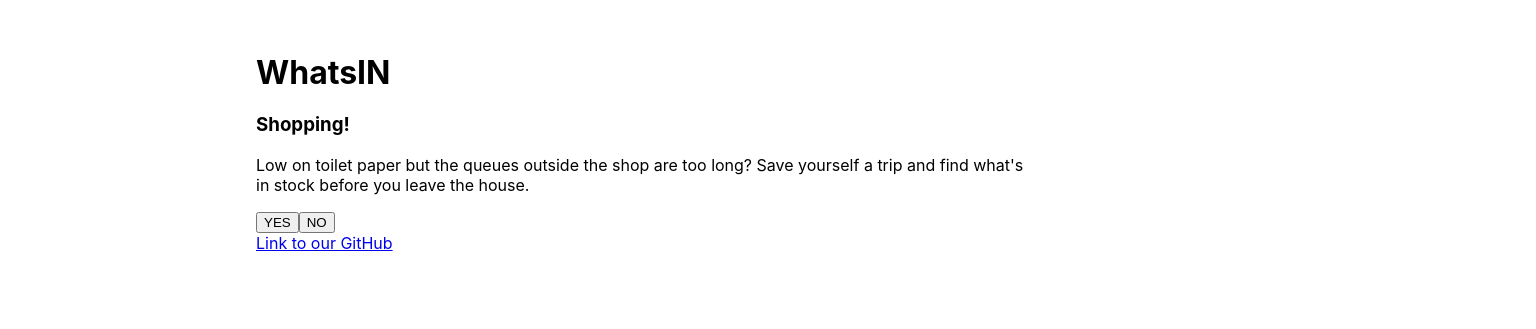
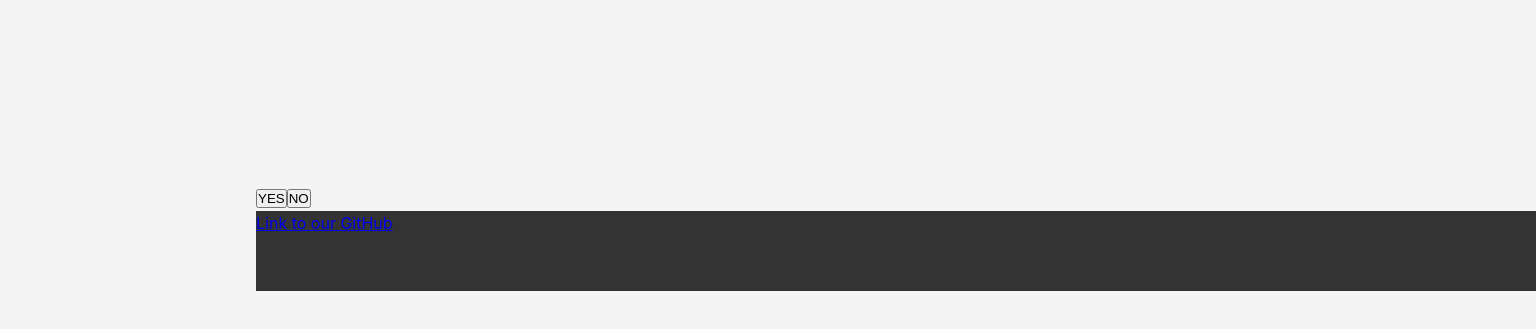
Before and after one commit to too-dark-park/uk-vs-covid-hack-whats-in-stock, a React (Create React App) app in the folder frontend/: page / in a window 1280 px wide. Shown: the part 203-532 px from the top of the page, 1536 px wide, since content can reach past the window. Built offline with nearby package versions, Linux system fonts and the light colour scheme; no server answers.

Commit message:
Adding styling for menu and landing page

```diff
--- a/frontend/src/App.css
+++ b/frontend/src/App.css
@@ -1,6 +1,65 @@
 .App {
   text-align: left;
   margin: 12%;
+}
+
+/*Global Styles*/
+:root {
+  --primary-color: #601aec;
+  --dark-color: #333333;
+  --light-color: #f4f4f4;
+  --success-color: orange;
+}
+
+* {
+  box-sizing: border-box;
+  margin: 0;
+  padding: 0;
+}
+
+body {
+  font-size: 1rem;
+  line-height: 1.6;
+  background-color: var(--primary-color);
+  color: var(--light-color);
+}
+
+.container {
+  display: flex;
+  max-height: 40vh;
+  width: 100%;
+  object-fit: cover;
+  overflow: hidden;
+}
+
+.icon {
+  height: 50%;
+  padding-left: 1em;
+}
+
+.menu {
+  /* position: fixed; */
+  height: 15vh;
+  width: 100vw;
+  background: var(--dark-color);
+  display: flex;
+  align-items: center;
+  top: 0;
+}
+
+footer {
+  height: 10vh;
+  width: 100vw;
+  background: var(--dark-color);
+  align-items: center;
+  bottom: 0;
+}
+
+@media (min-width: 600px) {
+  body {
+    display: flex;
+    background-color: var(--light-color);
+  }
 }
 
 @media screen and (min-width: 768px) {
```
